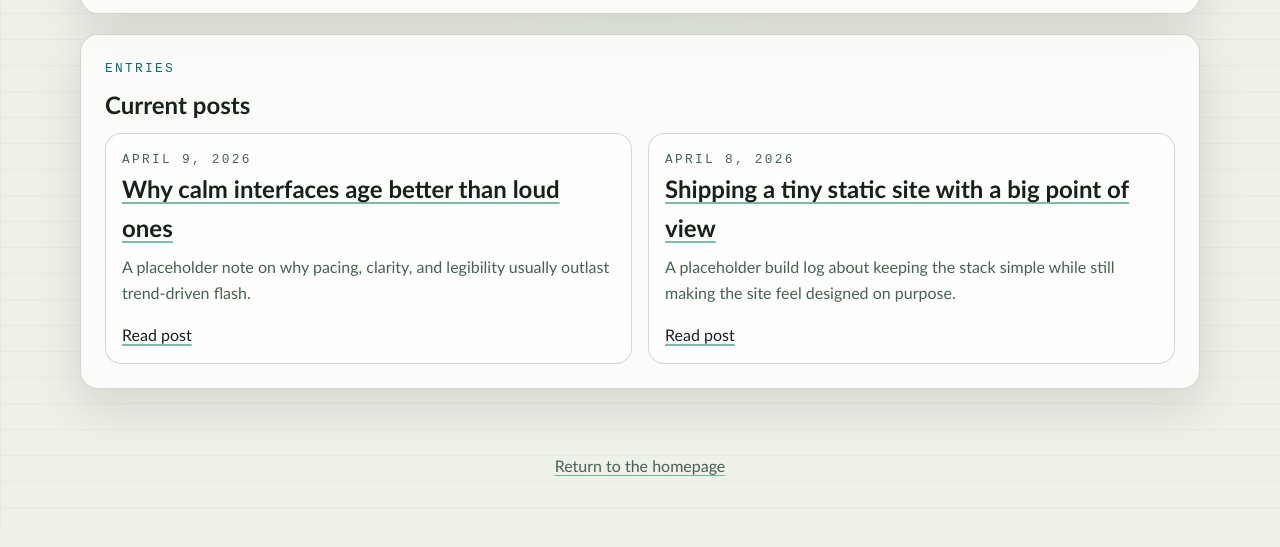
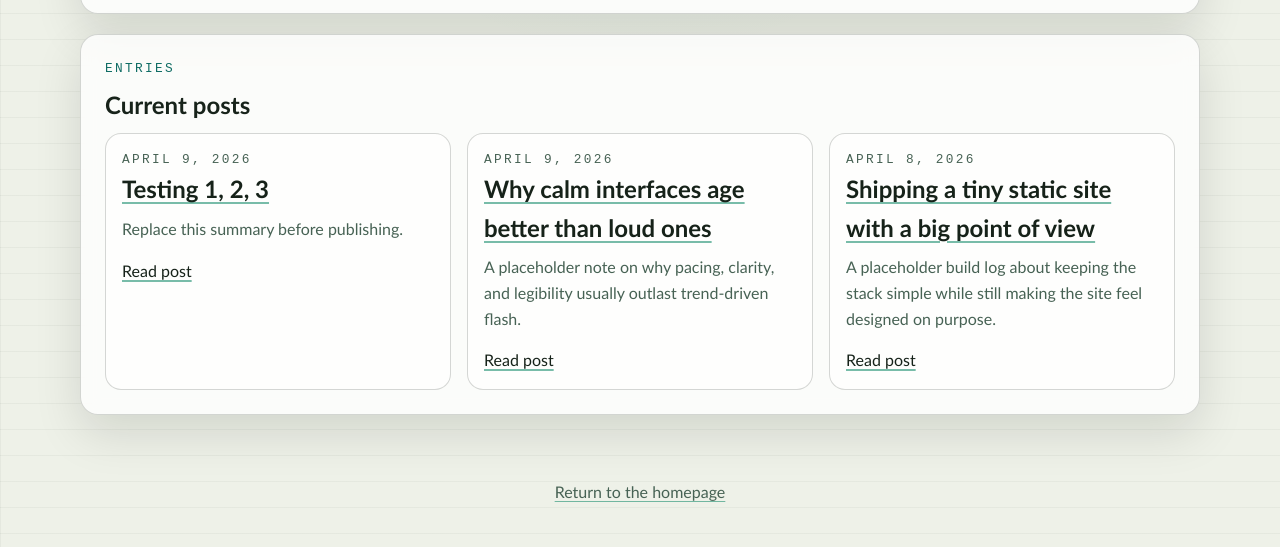
Before and after one commit to Csavoldi/csavoldi.github.io, a website: page blog/index.html in a window 1280 px wide. Shown: the part 299-846 px from the top of the page. Drawn offline with Linux system fonts and the light colour scheme.

Commit message:
feat: publish testing post

```diff
--- a/blog/index.html
+++ b/blog/index.html
@@ -40,6 +40,12 @@
       <div class="archive-list">
         <article class="archive-card">
           <p class="post-meta">April 9, 2026</p>
+          <h2><a href="posts/testing-1-2-3.html">Testing 1, 2, 3</a></h2>
+          <p>Replace this summary before publishing.</p>
+          <a class="back-link" href="posts/testing-1-2-3.html">Read post</a>
+        </article>
+        <article class="archive-card">
+          <p class="post-meta">April 9, 2026</p>
           <h2><a href="posts/why-calm-interfaces-age-better-than-loud-ones.html">Why calm interfaces age better than loud ones</a></h2>
           <p>A placeholder note on why pacing, clarity, and legibility usually outlast trend-driven flash.</p>
           <a class="back-link" href="posts/why-calm-interfaces-age-better-than-loud-ones.html">Read post</a>
```
